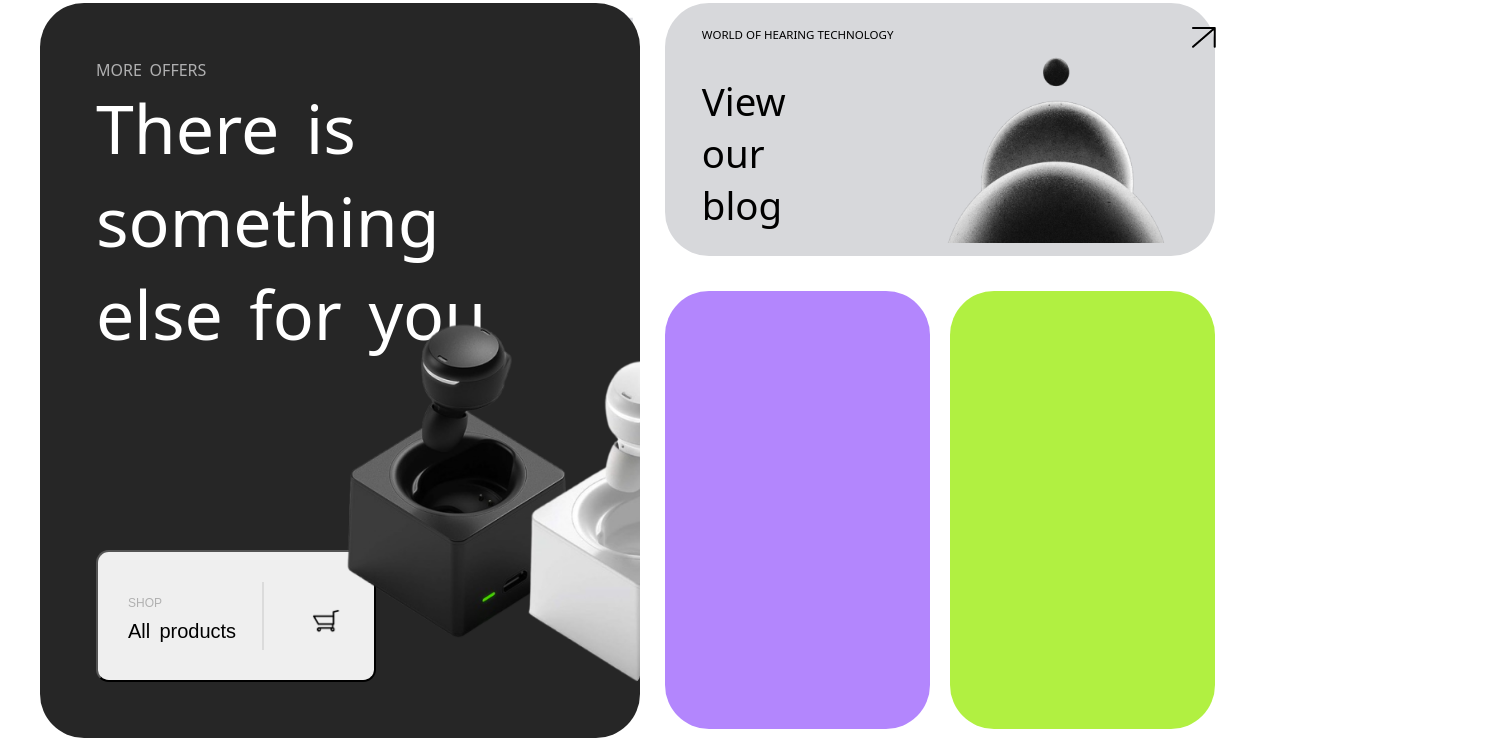
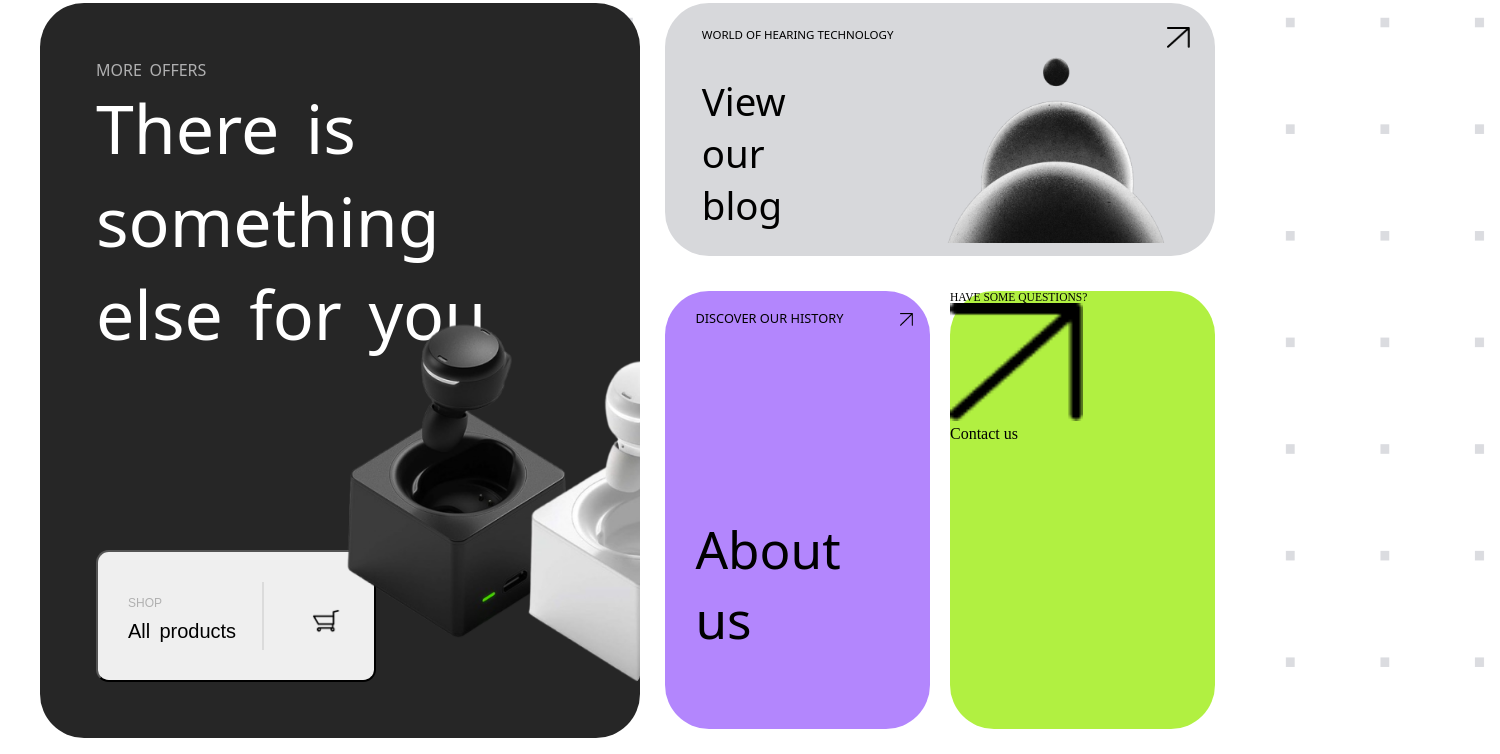
Before and after one commit to niiccholas/senai-lima-prototipofigma, a plain HTML site: page index.html in a window 1280 px wide. Shown: the part 161-915 px from the top of the page, 1500 px wide, since content can reach past the window. Drawn offline with Linux system fonts and the light colour scheme.

Commit message:
quadrado roxo finalizado

```diff
--- a/index.html
+++ b/index.html
@@ -67,10 +67,29 @@
             </div>
             <div class="separador2">
                 <div class="quadrado1">
-                    <div class="container"></div>
+                    <div class="container">
+                        <div class="conteudo2">
+                            <div class="headerquadrado">
+                                <h3>DISCOVER OUR HISTORY</h3>
+                                <a href="#"><img src="./img/seta.png" alt="seta"></a>
+                            </div>
+                            <div class="mainquadrado">
+                                <div>About us</div>
+                            </div>
+                        </div>
+                    </div>
                 </div>
                 <div class="quadrado2">
-                    <div class="container"></div>
+                    <div class="container">
+                        <div class="conteudo3"></div>
+                            <div class="headerquadrado">
+                                <h3>HAVE SOME QUESTIONS?</h3>
+                                <a href="#"><img src="./img/seta.png" alt="seta"></a>
+                            </div>
+                            <div class="mainquadrado">
+                                <div>Contact us</div>
+                            </div>
+                        </div>
                 </div>
             </div>
         </div>
--- a/style.css
+++ b/style.css
@@ -279,7 +279,7 @@ main :nth-child(1){
 
 .conteudo1 .headerquadrado {
     display: flex;
-    width: 43vw;
+    width: 41vw;
     justify-content: space-between;
     padding-left: 1vw;
 }
@@ -319,5 +319,41 @@ main :nth-child(1){
 .mainquadrado :nth-child(2) img{
     width: 20vw;
     height: 30vw;
-    padding-top: 0vw;
 }
+
+.conteudo2 {
+    padding: 2.2vh;
+    font-family: system-ui, -apple-system, BlinkMacSystemFont, 'Segoe UI', Roboto, Oxygen, Ubuntu, Cantarell, 'Open Sans', 'Helvetica Neue', sans-serif;
+
+}
+
+.conteudo2 .headerquadrado{
+    display: flex;
+    width: 18vw;
+    justify-content: space-between;
+    padding-left: 1vw;
+}
+
+.conteudo2 .headerquadrado h3{
+    font-size: 1.6vh;
+}
+
+.conteudo2 .headerquadrado img{
+    width: 1vw;
+    height: 1vw;
+}
+
+.conteudo2 .mainquadrado{
+    height: 42vh;
+}
+.conteudo2 .mainquadrado div{
+    display: flex;
+    height: 100%;
+    width: 10%;
+    font-size: 4vw;
+    font-weight: 500;
+    word-wrap: break-word;
+    align-items: end;
+    padding-left: 1vw;
+    padding-bottom: 1vw;
+}
```
